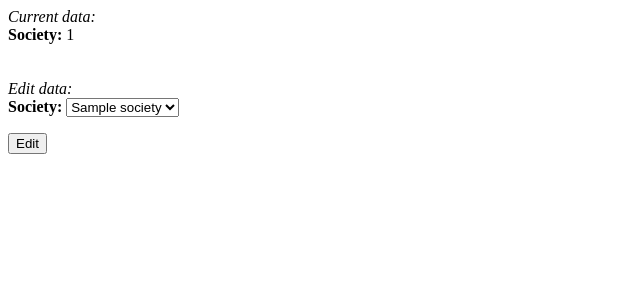
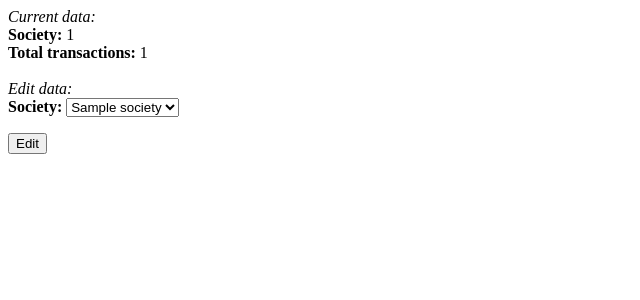
Before and after one commit to CS2014/USM, a Django app: page /accounting/accounts/1/ in a window 1280 px wide. Shown: the top 300 px of the page, without its empty margins (0-640 px from the left). Run offline with Django 3.2, Linux system fonts and the light colour scheme; tables that the repository leaves empty hold one stand-in row (values such as "Sample post"); parts of the project's set-up code (start-up, migrations or seed data) failed here and were passed over.

Commit message:
Added a tabulate transactions customer method in the Account class. The sum of transcations made by an account can now be seen in the detail view of that account

```diff
--- a/usm/accounting/admin.py
+++ b/usm/accounting/admin.py
@@ -20,6 +20,7 @@ class LogAdmin(admin.ModelAdmin):
 
 class AccountAdmin(admin.ModelAdmin):
 	fields = ['society']
+	list_display = ['society', 'tabulate_transactions']
 
 class TransactionCategoryAdmin(admin.ModelAdmin):
 		fields = [ 'account', 'name' ]
--- a/usm/accounting/models.py
+++ b/usm/accounting/models.py
@@ -26,6 +26,7 @@ import datetime
 from django.utils import timezone
 from main.models import Society
 from django.contrib.auth.models import User
+from django.db.models import Sum
 
 
 
@@ -39,8 +40,13 @@ class Account(models.Model):
 	'''
 	society = models.OneToOneField(Society)
 
+  #Get all transaction childrens' ammounts
+	def tabulate_transactions(self):
+		return self.transaction_set.all().aggregate(total=Sum('ammount'))
+
 	def __unicode__(self):
 		return self.society.name
+
 
 class AccountForm(ModelForm):
 	class Meta:
--- a/usm/accounting/templates/accounts/detail.html
+++ b/usm/accounting/templates/accounts/detail.html
@@ -4,6 +4,7 @@
     <b>{{ field.label }}:</b> {{ field.data }}
     <br>
 {% endfor %}
+<b>Total transactions:</b> {{account.tabulate_transactions.total}}
 
 <br><br>
 <i> Edit data: </i>
--- a/usm/accounting/views.py
+++ b/usm/accounting/views.py
@@ -149,7 +149,7 @@ def account_detail(request, id):
         form = AccountForm
         account = get_object_or_404(Account, pk=id)
         object = AccountForm(data=model_to_dict(account))
-        return render(request, 'accounts/detail.html', {'object' : object})
+        return render(request, 'accounts/detail.html', {'object' : object, 'account' : account})
 
 
 def transaction_category_detail(request, id):
@@ -194,6 +194,12 @@ Edit views:
 - Takes a ModelForm, validates and saves it.
 - Redirects to relevant index if successful.
 - Redirects to detail page if not successful.
+
+BUGS:
+- If you edit the society which an account represents,
+  It keeps the transactions.
+  However, changing the society it belongs to is not logical
+  so the real bug is that you can change the society.
 '''
 def account_edit(request,id):
     instance = get_object_or_404(Account, id=id)
```
